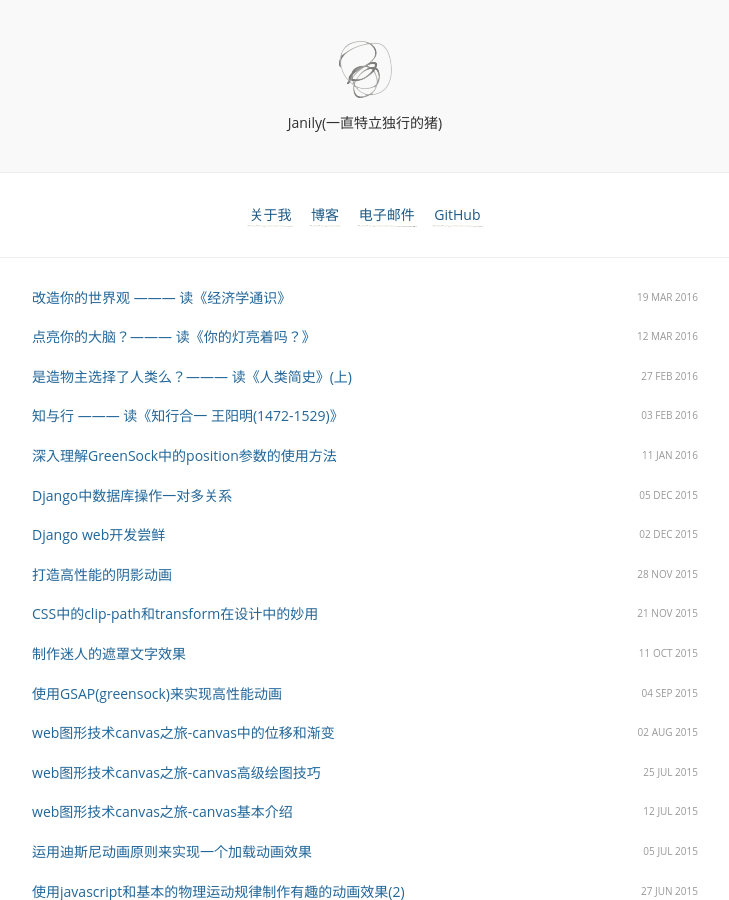
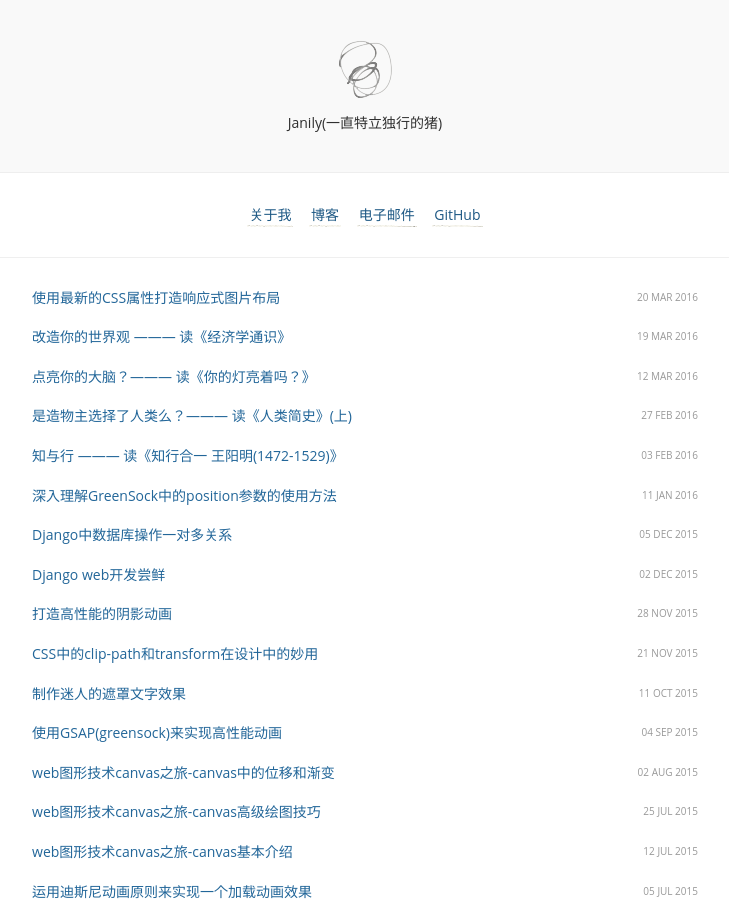
Before and after one commit to janily/janily.github.io, a Jekyll site: the page built from index.html, in a window 1280 px wide and 900 px high. Shown: the whole window, without its empty margins (275-1004 px from the left). Built offline with Jekyll 4.4.1, drawn with Linux system fonts in a browser that asks for light colours; nearby versions of some CDN libraries; some web fonts are replaced; Markdown is read by kramdown in place of the engine named in the settings; a style sheet for code colours, icons or effects is not loaded; part of the change alters nothing that is shown.

Commit message:
new post

````diff
--- a/_includes/head.html
+++ b/_includes/head.html
@@ -3,10 +3,15 @@
 <link href='/stylesheets/style.css' rel='stylesheet' type='text/css' />
 <link href='/stylesheets/syntax.css' rel='stylesheet' type='text/css' />
 <link href='/stylesheets/responsive.css' rel='stylesheet' type='text/css' />
+<link rel="stylesheet" type="text/css" href="http://cdn.bootcss.com/highlight.js/8.0/styles/monokai_sublime.min.css">
 <!-- - -->
 <script src='/javascripts/jquery.js' type='text/javascript'></script>
 <script src='/javascripts/pd.js' type='text/javascript'></script>
 <script src='/javascripts/basics.js' type='text/javascript'></script>
+<script src="http://cdn.bootcss.com/highlight.js/8.0/highlight.min.js"></script>
+<script type="text/javascript">
+	hljs.initHighlightingOnLoad();
+</script>
 <!-- <script type="text/javascript" src="https://www.google.com/jsapi"></script> -->
 <!-- - -->
 <meta content='width=device-width, initial-scale=1.0, user-scalable=no' name='viewport'>
--- /dev/null
+++ b/_posts/2016-03-20-responsive-layout.md
@@ -0,0 +1,188 @@
+---
+layout: post
+title: 使用最新的CSS属性打造响应式图片布局
+categories:
+- Life
+tags:
+- CSS
+- responsive
+
+---
+
+> 本文来自[sitepoint](http://www.sitepoint.com/)的一篇文章[Using Modern CSS to Build a Responsive Image Grid](http://www.sitepoint.com/using-modern-css-to-build-a-responsive-image-grid),非常不错，能在很多的web开发场景中使用。
+
+
+在现在的web开发中，响应式的布局总是给人非常优雅的使用体验。本文就小试牛刀的用一个简单的实例来展现响应式布局的魅力。
+/Users/chenweijie/dev/janily.github.io/_includes/links.html
+
+### 响应式布局
+
+开始之前，让我们先假设一个在宽屏上的一个图片布局情形：
+
+![](http://dab1nmslvvntp.cloudfront.net/wp-content/uploads/2016/01/1453737220flexgrid-01.png)
+
+在小屏设备上，是这样子的：
+
+![](http://dab1nmslvvntp.cloudfront.net/wp-content/uploads/2016/01/1453737215flexgrid-02.png)
+
+布局非常简单，代码如下：
+
+
+```
+<div>
+  <a href="path-to-the-image">
+    <figure>
+      <img src="path-to-the-image" alt="">
+    </figure>
+  </a>
+
+  <!-- other anchors here ... -->
+
+</div>
+```
+
+我们将会使用两种不同的方法来实现上面的布局，并比较它们各自不同优缺点。在开始之前，简单来描述下这个布局的两个注意的地方：
+
+1、在小屏设备是是两列布局，在桌面设备上是四列布局。
+
+2、每个图片之间的间隙是8px。
+
+### 使用inline-block方法
+
+首先使用**display:inline-block**方法来实现布局，CSS代码如下：
+
+
+```
+div {
+  font-size: 0;
+}
+
+a {
+  font-size: 16px;
+  display: inline-block;
+  margin-bottom: 8px;
+  width: calc(50% - 4px);
+  margin-right: 8px;
+}
+
+a:nth-of-type(2n) {
+  margin-right: 0;
+}
+
+@media screen and (min-width: 50em) {
+  a {
+    width: calc(25% - 6px);
+  }
+
+  a:nth-of-type(2n) {
+    margin-right: 8px;
+  }
+
+  a:nth-of-type(4n) {
+    margin-right: 0;
+  }
+}
+```
+
+下面来解释下代码：
+
+众所周知，在使用**inline-block**的时候，元素与元素之间会产生[空隙](https://css-tricks.com/fighting-the-space-between-inline-block-elements/)。修复方法也多种多样，我们这里使用的方法是，设置父元素的字体的大小为0。当然，这里就需要我们重新设置子元素的字号了(不过在这个实例中，不需要这样做)。
+
+在小屏设备上，仍然要保持8px的间距。
+
+这里我们使用了CSS中的**calc**来设置元素的宽度：
+
+1、每一列之间的间距总共是24px，不是32px。因为我把第四个元素的margin-right的值去掉了。
+
+2、每一列的宽度，使用了**calc**属性来计算，即**calc(25% - 6px)**。6px的值是怎么来的呢？很简单：把间距平均分配给每一列即(24px/4 => 6)。
+
+![](http://dab1nmslvvntp.cloudfront.net/wp-content/uploads/2016/01/1453737205flexgrid-04.png)
+
+demo[地址](http://codepen.io/SitePoint/pen/XXEmXj)
+
+### 使用Flexbox
+
+上面的解决方法也不赖，但是有一些缺陷。让我们假设这样一种情形，每一列中同时包含图片和文字说明。
+
+修改一下html结构：
+
+
+```
+<div>
+  <a href="path-to-the-image">
+    <figure>
+      <img src="path-to-the-image" alt="">
+      <figcaption>Some text here</figcaption>
+    </figure>
+  </a>
+
+  <!-- other anchors here ... -->
+
+</div>
+```
+
+就会变成如下图所示的情形：
+
+![](http://dab1nmslvvntp.cloudfront.net/wp-content/uploads/2016/01/1453737200flexgrid-05.png)
+
+[demo](http://codepen.io/SitePoint/pen/yeKYJN)
+
+这样的展现可不是我们想要的，因为每一列都不一样高。而使用**Flexbox**的布局方法就不会有这个问题，使用它可以解决很多以前经常碰到的布局问题(比如，inline-block的间隙问题)。只要稍微改造下CSS代码，我们就可以使用Flexbox来打造一个完美的布局：
+
+
+```
+div {
+  display: flex;
+  flex-wrap: wrap;
+}
+```
+
+搞定，再此刷新demo，这才是我们想要的。完美适配所有的屏幕：
+
+![](http://dab1nmslvvntp.cloudfront.net/wp-content/uploads/2016/01/1453737195flexgrid-06.png)
+
+[demo](http://codepen.io/SitePoint/pen/bEvVqP)
+
+这里还要说明一点的是。Flexbox可以使用**justify-content**属性来规定flex元素的对齐方式。比如**space-between**或者是**space-around**：
+
+**space-between**两端对齐：
+
+![](http://dab1nmslvvntp.cloudfront.net/wp-content/uploads/2016/01/1453737190flexgrid-07.png)
+
+**space-around**元素间隔相等：
+
+
+```
+http://dab1nmslvvntp.cloudfront.net/wp-content/uploads/2016/01/1453737185flexgrid-08.png
+```
+
+修改代码如下：
+
+
+```
+div {
+  display: flex;
+  flex-wrap: wrap;
+  justify-content: space-between; /* or space-around */
+}
+
+a {
+  display: inline-block;
+  margin-bottom: 8px;
+  width: calc(50% - 4px);
+}
+
+@media screen and (min-width: 50em) {
+  a {
+    width: calc(25% - 6px);
+  }
+}
+```
+
+在这里，我们没有使用**margin-right**来指定元素的右边距。因为我们使用了**justify-content**属性，它会自动来分配元素之间的间距。
+
+[demo](http://codepen.io/SitePoint/pen/RrMWjq)
+
+### 总结
+
+通过本文，我们使用两种方法来实现响应式布局。当然，inline-block方法也是非常有用的；不过使用Flexbox可能更加容易一点，特别是涉及到宽度计算的时候更是如此。
````
